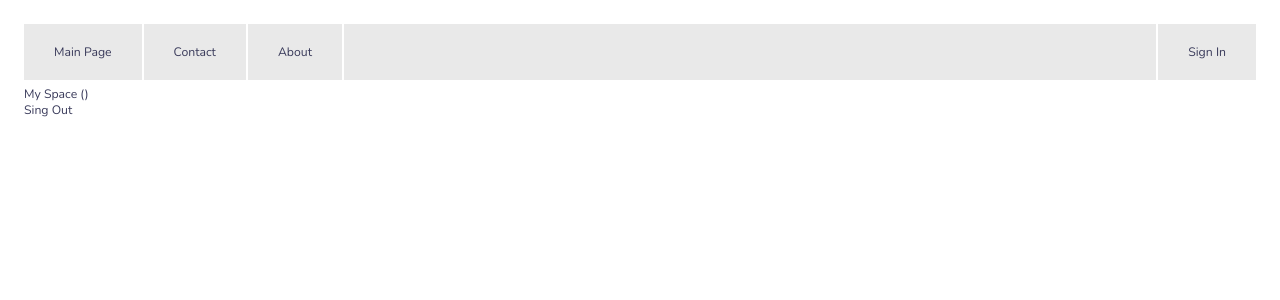
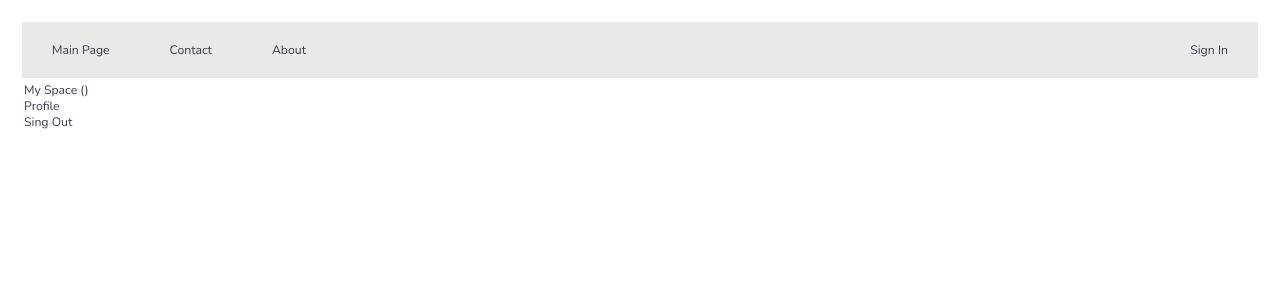
Before and after one commit to kmitrakov/smart-event, a Django app: page /myspace/ in a window 1280 px wide. Shown: the top 300 px of the page. Run offline with Django 4.2, Linux system fonts and the light colour scheme.

Commit message:
Добавлен шаблон "profile".

```diff
--- a/smartevent/event/static/event/css/styles.css
+++ b/smartevent/event/static/event/css/styles.css
@@ -12,6 +12,9 @@
 
 .table-page {
     width: 100%;
+}
+.table-menu-main {
+    border-spacing: 0;
 }
 
 div {
--- a/smartevent/event/templates/event/base.html
+++ b/smartevent/event/templates/event/base.html
@@ -13,11 +13,11 @@
     <tr>
         <td valign=center>
             {% block menumain %}
-            <table>
+            <table class="table-menu-main">
                 <tr>
                     {% for menu_main_item in menu_main %}
                         {% if not forloop.last %}
-                            <td style="white-space: nowrap">
+                            <td style="white-space: nowrap;">
                             {% if menu_main_item.title == title %}
                                 <div class="div-menu-main-item-selected">
                                     {{menu_main_item.title}}
@@ -34,7 +34,7 @@
                                 &nbsp;
                             </div>
                             </td>
-                            <td style="white-space: nowrap">
+                            <td style="white-space: nowrap;">
                             {% if menu_main_item.title == title %}
                                 <div class="div-menu-main-item-selected">
                                     {{menu_main_item.title}}
--- a/smartevent/event/templates/event/my_space.html
+++ b/smartevent/event/templates/event/my_space.html
@@ -2,5 +2,6 @@
 
 {% block content %}
 <p>My Space ({{user.username}})</p>
+<p><a href="{% url 'profile' %}">Profile</a></p>
 <p><a href="{% url 'sign_out' %}">Sing Out</a></p>
 {% endblock content %}
--- /dev/null
+++ b/smartevent/event/templates/event/profile.html
@@ -0,0 +1,5 @@
+{% extends 'event/base.html' %}
+
+{% block content %}
+<p>Profile</p>
+{% endblock content %}
--- a/smartevent/event/urls.py
+++ b/smartevent/event/urls.py
@@ -12,5 +12,6 @@
     path('signout/', SignOut.as_view(), name='sign_out'),
     path('signup/', SignUp.as_view(), name='sign_up'),
     path('myspace/', MySpace.as_view(), name='my_space'),
-    path('forgotpassword/', ForgotPassword.as_view(), name='forgot_password')
+    path('forgotpassword/', ForgotPassword.as_view(), name='forgot_password'),
+    path('profile/', Profile.as_view(), name='profile')
 ]
--- a/smartevent/event/views.py
+++ b/smartevent/event/views.py
@@ -127,5 +127,13 @@
         return dict(list(context.items()) + list(c_def.items()))
 
 
+class Profile(DataMixin, TemplateView):
+    template_name = 'event/profile.html'
+
+    def get_context_data(self, *, object_list=None, **kwargs):
+        context = super().get_context_data(**kwargs)
+        c_def = self.get_user_context(title='Profile')
+        return dict(list(context.items()) + list(c_def.items()))
+
 def pageNotFound(request, exception):
     return HttpResponseNotFound("Страница не найдена.")
```
